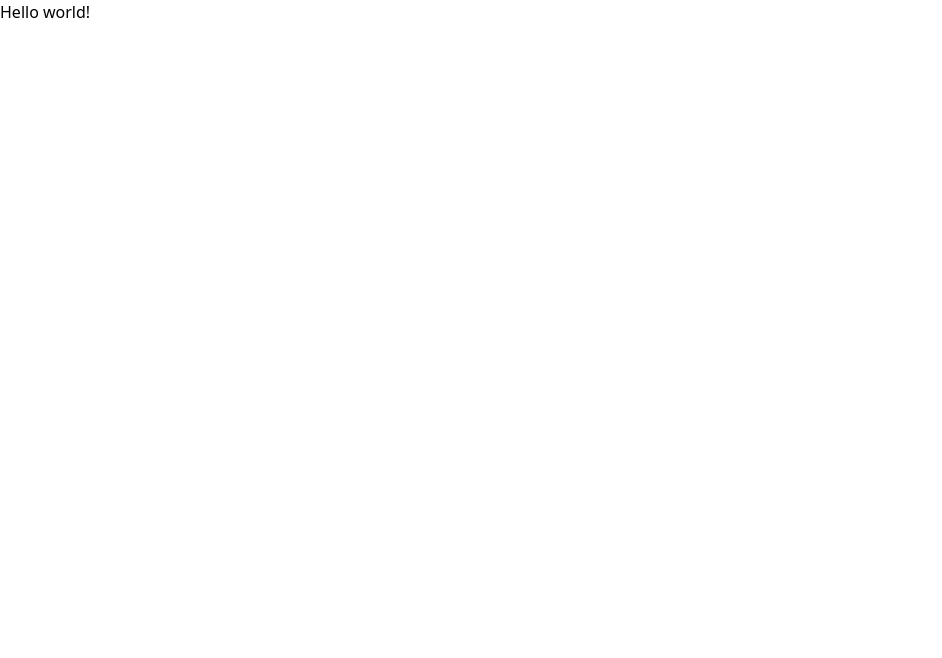
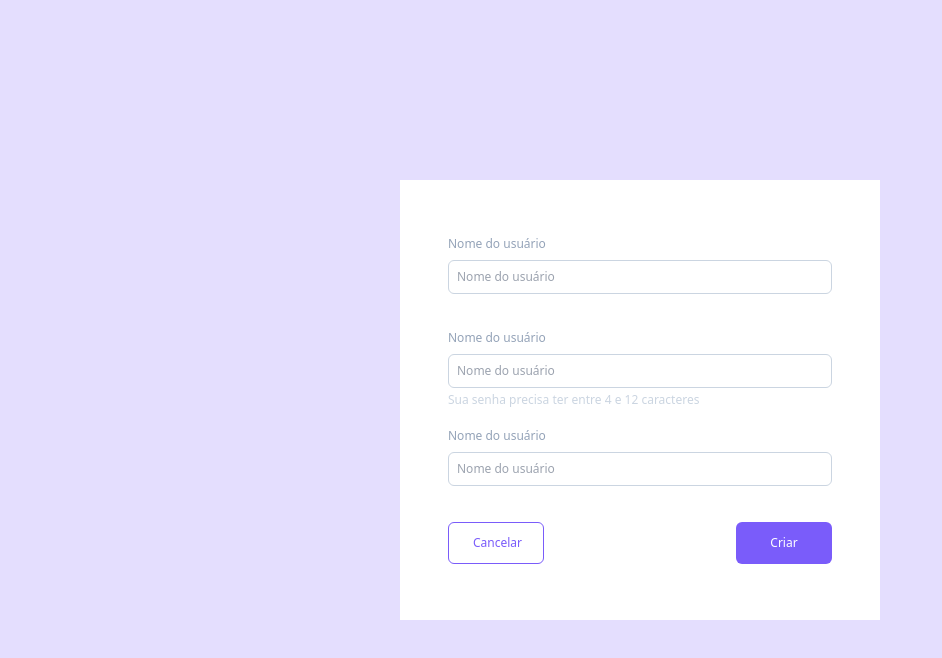
Before and after one commit to Matheussmaced/form-test-zod, a Next.js app: page / in a window 1280 px wide. Shown: the top 658 px of the page, without its empty margins (0-942 px from the left). Built offline with nearby package versions, Linux system fonts and the light colour scheme.

Commit message:
feat: creating form

```diff
--- /dev/null
+++ b/src/@types/inputFormType.ts
@@ -0,0 +1,4 @@
+export interface InputsFormTextProps {
+  label: string,
+  placeholder: string
+}
--- a/src/app/(pages)/(home)/page.tsx
+++ b/src/app/(pages)/(home)/page.tsx
@@ -1,7 +1,11 @@
+import Form from "@/components/home-page/form";
+
 export default function Home() {
   return (
-    <main>
-      <div>Hello world!</div>
+    <main className="bg-bgColor bg-opacity-20 h-screen w-screen flex justify-center">
+      <div className="bg-white flex flex-col w-min m-auto justify-center px-12 py-14">
+        <Form />
+      </div>
     </main>
   );
 }
--- /dev/null
+++ b/src/components/home-page/form.tsx
@@ -0,0 +1,23 @@
+import InputFormText from "./inputsFormText";
+
+export default function Form() {
+  return (
+    <div className="flex flex-col gap-5">
+      <div>
+        <InputFormText label="Nome do usuário" placeholder="Nome do usuário" />
+      </div>
+      <div className="flex flex-col">
+        <InputFormText label="Nome do usuário" placeholder="Nome do usuário" />
+        <p className="text-xs text-slate-300 -mt-3">Sua senha precisa ter entre 4 e 12 caracteres</p>
+      </div>
+      <div>
+        <InputFormText label="Nome do usuário" placeholder="Nome do usuário" />
+      </div>
+
+      <div className="justify-between flex">
+        <button className="py-3 px-6  w-24 border border-bgColor rounded-md text-bgColor text-xs">Cancelar</button>
+        <button className="py-3 px-6 w-24 bg-bgColor rounded-md text-white text-xs">Criar</button>
+      </div>
+    </div>
+  )
+}
--- /dev/null
+++ b/src/components/home-page/inputsFormText.tsx
@@ -0,0 +1,11 @@
+import { InputsFormTextProps } from "@/@types/inputFormType";
+
+
+export default function InputFormText({ placeholder, label }: InputsFormTextProps) {
+  return (
+    <div className="flex flex-col gap-2">
+      <label className="text-xs text-slate-400"> {label} </label>
+      <input type="text" placeholder={placeholder} className="text-inherit p-2 text-xs w-96 mb-4 border border-slate-300 rounded-md" />
+    </div>
+  )
+}
--- a/tailwind.config.ts
+++ b/tailwind.config.ts
@@ -1,7 +1,17 @@
 import type { Config } from "tailwindcss";
 
 export default {
-  content: ["./src/app/**/*.{js,ts,jsx,tsx,mdx}"],
-  theme: {},
+  content: [
+    "./src/pages/**/*.{js,ts,jsx,tsx,mdx}",
+    "./src/components/**/*.{js,ts,jsx,tsx,mdx}",
+    "./src/app/**/*.{js,ts,jsx,tsx,mdx}",
+  ],
+  theme: {
+    extend: {
+      colors: {
+        bgColor: "#7A5CFA"
+      },
+    },
+  },
   plugins: [],
 } satisfies Config;
```
